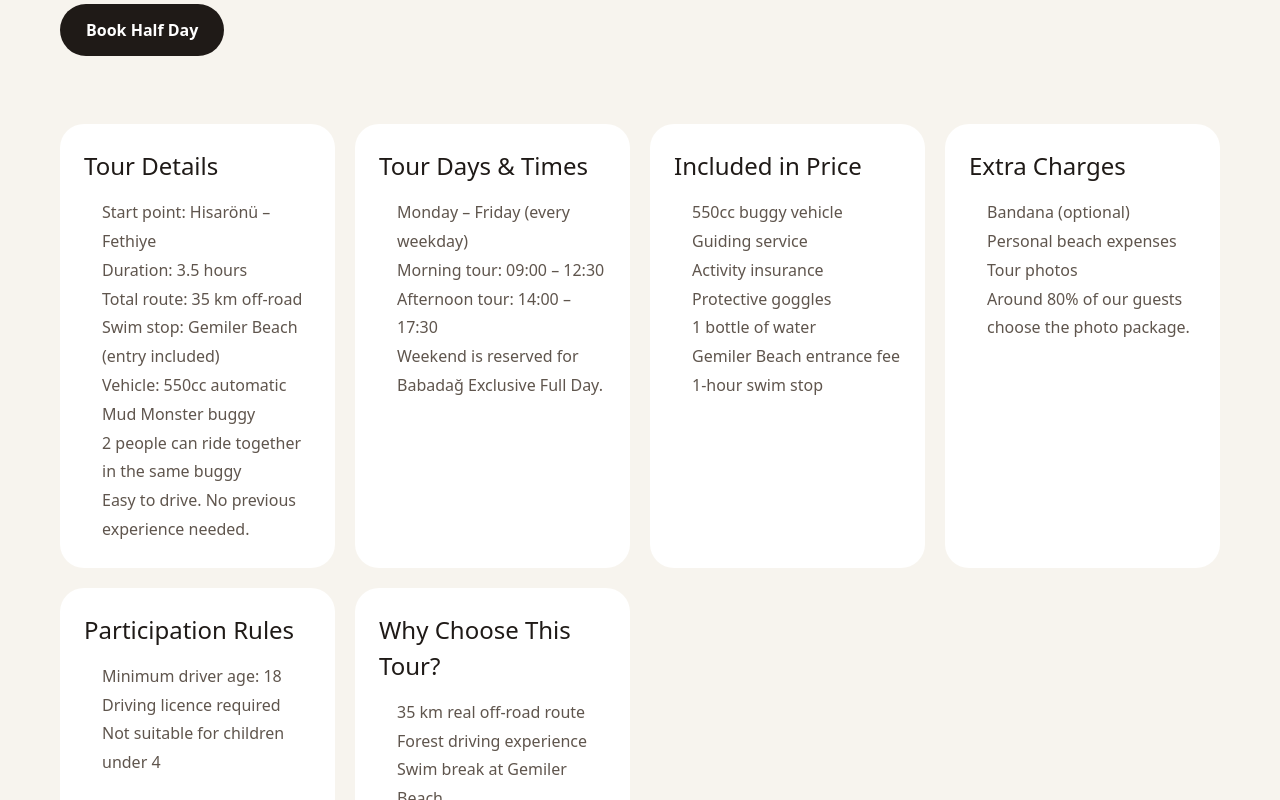
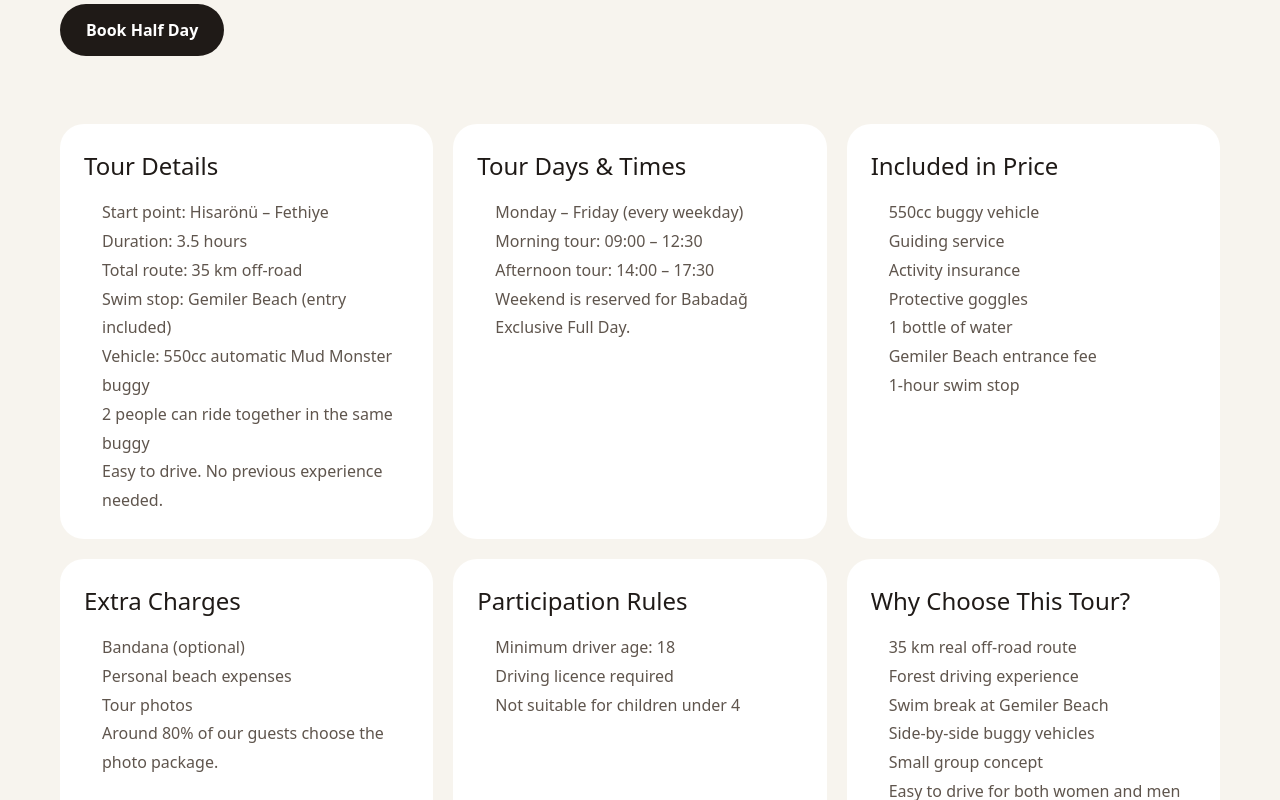
Before and after one commit to comendrive-a11y/comendrive-a11y, a Next.js app: page /buggy-half-day in a window 1280 px wide. Shown: the part 660-1460 px from the top of the page. Built offline with nearby package versions, Linux system fonts and the light colour scheme.

Commit message:
Update page.tsx

```diff
--- a/app/buggy-half-day/page.tsx
+++ b/app/buggy-half-day/page.tsx
@@ -299,7 +299,7 @@ export default function BuggyHalfDayPage() {
         <div
           style={{
             display: "grid",
-            gridTemplateColumns: "repeat(auto-fit, minmax(260px, 1fr))",
+            gridTemplateColumns: "repeat(auto-fit, minmax(280px, 1fr))",
             gap: "20px",
             marginTop: "34px",
           }}
```
